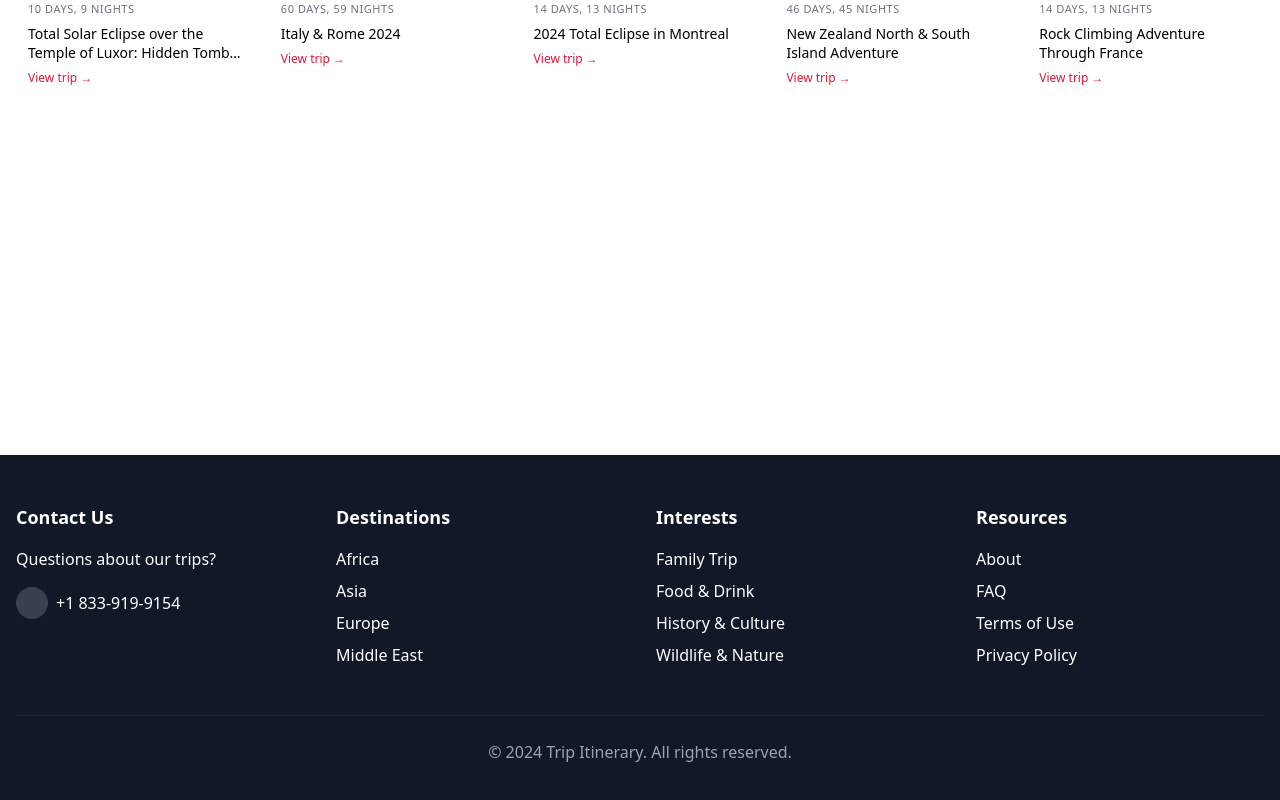
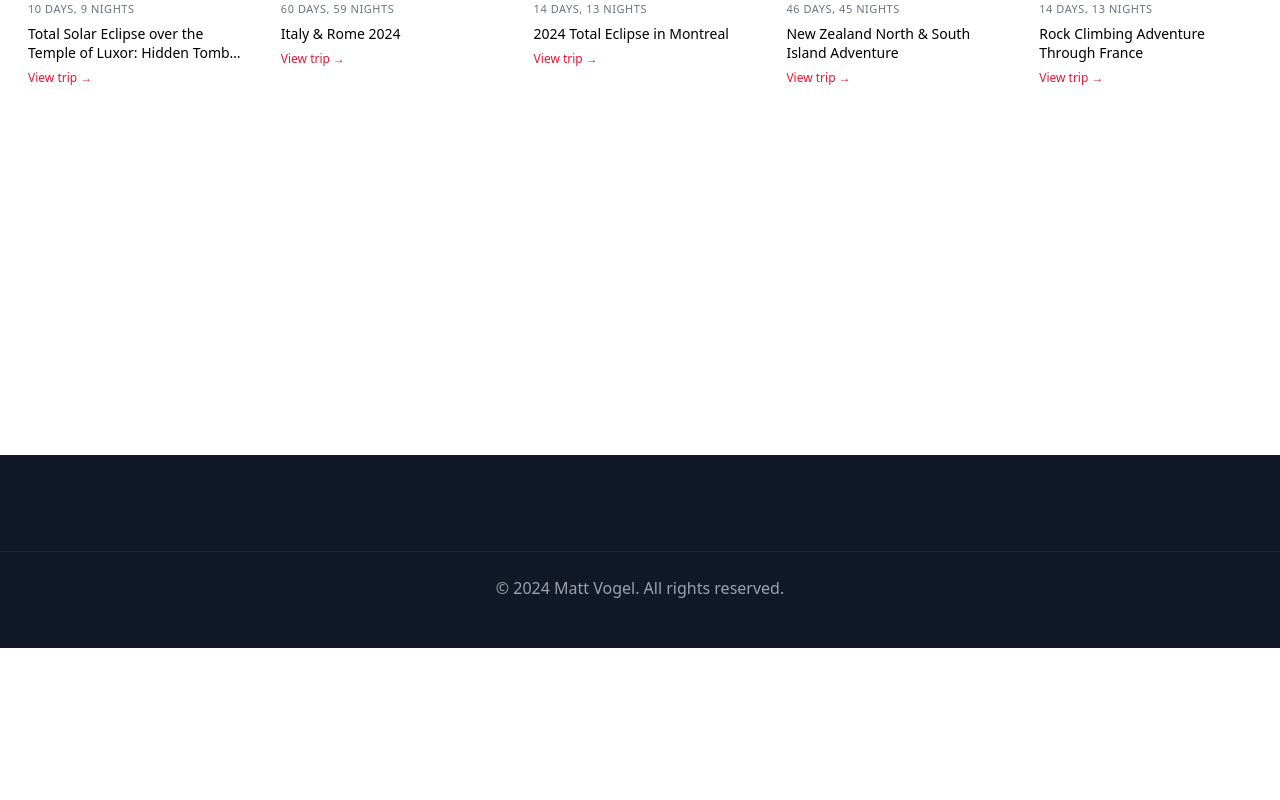
Before and after one commit to 8bitgentleman/trip-itinerary-app, a React (Create React App) app: page / in a window 1280 px wide. Shown: the part 445-1245 px from the top of the page. After the commit the page ends 1093 px from the top, so only its background shows below. Built offline with nearby package versions, Linux system fonts and the light colour scheme.

Commit message:
footer cleanup

```diff
--- a/src/App.js
+++ b/src/App.js
@@ -33,7 +33,7 @@ const TripPage = () => {
     <>
       {/* <TripHero trip={trip} /> */}
       <TripOverview trip={trip} />
-      <TripHighlights trip={trip} />
+      {/* <TripHighlights trip={trip} /> */}
       <TripItinerary trip={trip} />
       <TripGallery trip={trip} />
       <TripInfo trip={trip} />
--- a/src/components/layout/Footer.js
+++ b/src/components/layout/Footer.js
@@ -1,8 +1,11 @@
 export default function Footer() {
   return (
     <footer className="bg-gray-900 text-white py-12">
-      <div className="container mx-auto px-4">
-        <div className="grid grid-cols-1 md:grid-cols-4 gap-8">
+      <div className="border-t border-gray-800 mt-12 pt-6 text-center text-gray-400">
+          © 2024 Matt Vogel. All rights reserved.
+        </div>
+      {/* <div className="container mx-auto px-4"> */}
+        {/* <div className="grid grid-cols-1 md:grid-cols-4 gap-8">
           <div className="space-y-4">
             <h3 className="text-lg font-semibold">Contact Us</h3>
             <p>Questions about our trips?</p>
@@ -41,12 +44,10 @@ export default function Footer() {
               <li>Privacy Policy</li>
             </ul>
           </div>
-        </div>
+        </div> */}
 
-        <div className="border-t border-gray-800 mt-12 pt-6 text-center text-gray-400">
-          © 2024 Trip Itinerary. All rights reserved.
-        </div>
-      </div>
+
+      {/* </div> */}
     </footer>
   );
 }
--- a/src/data/trips.js
+++ b/src/data/trips.js
@@ -293,7 +293,7 @@ export const trips = [
     },
     heroImage: 'https://placehold.co/1920x1080',
     gallery: [
-      'https://placehold.co/800x800',
+      '/photos/NZ-2023/PXL_20230203_215820437.jpg',
       'https://placehold.co/800x800'
     ],
     itinerary: [
@@ -304,8 +304,7 @@ export const trips = [
         description: 'Land in Auckland and begin New Zealand adventure',
         accommodation: 'Auckland apartment',
         images: [
-          'https://placehold.co/800x600',
-          'https://placehold.co/800x600',
+          '/photos/NZ-2023/PXL_20230203_215820437.jpg',
           'https://placehold.co/800x600',
         ],
       },
```
Also changed, not shown: public/photos/NZ-2023/PXL_20230203_215820437.jpg (added).
